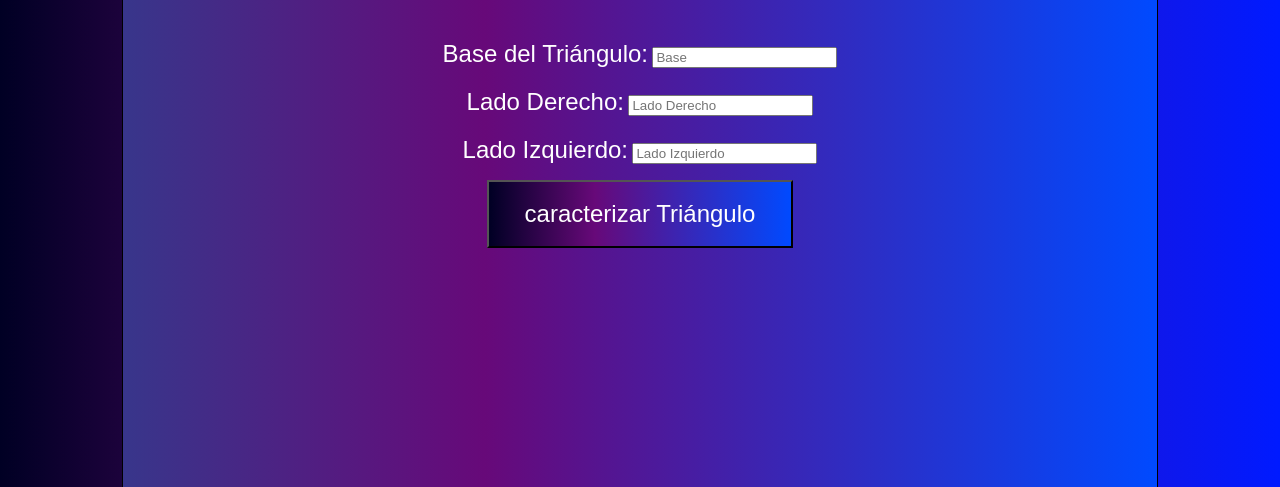
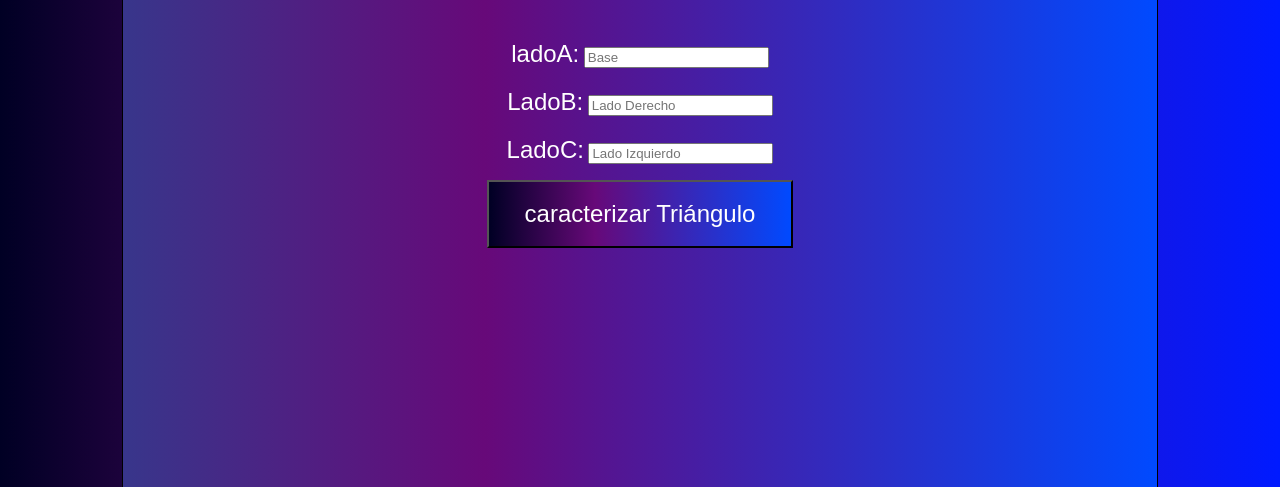
Before and after one commit to Oscar02032007/triangulos, a plain HTML site: page index.html in a window 1280 px wide. Shown: the part 313-800 px from the top of the page. Drawn offline with Linux system fonts and the light colour scheme.

Commit message:
Update index.html

```diff
--- a/index.html
+++ b/index.html
@@ -10,7 +10,7 @@
     <div class="container">
         <h1>caracterización de Triángulos</h1>
         <div>
-            <label for="ladoA">Base del Triángulo:</label>
+            <label for="ladoA">ladoA:</label>
             <input type="number" id="ladoA" placeholder="Base">
         </div>
         <div style="
@@ -19,14 +19,14 @@
 
         </div>
         <div>
-            <label for="ladoB">Lado Derecho:</label>
+            <label for="ladoB">LadoB:</label>
             <input type="number" id="ladoB" placeholder="Lado Derecho">
         </div>
         <div style="
             padding: 20px;
         ">
         <div>
-            <label for="ladoC">Lado Izquierdo:</label>
+            <label for="ladoC">LadoC:</label>
             <input type="number" id="ladoC" placeholder="Lado Izquierdo">
         </div>
         <button onclick="calcularTriangulo()">caracterizar Triángulo</button>
```
